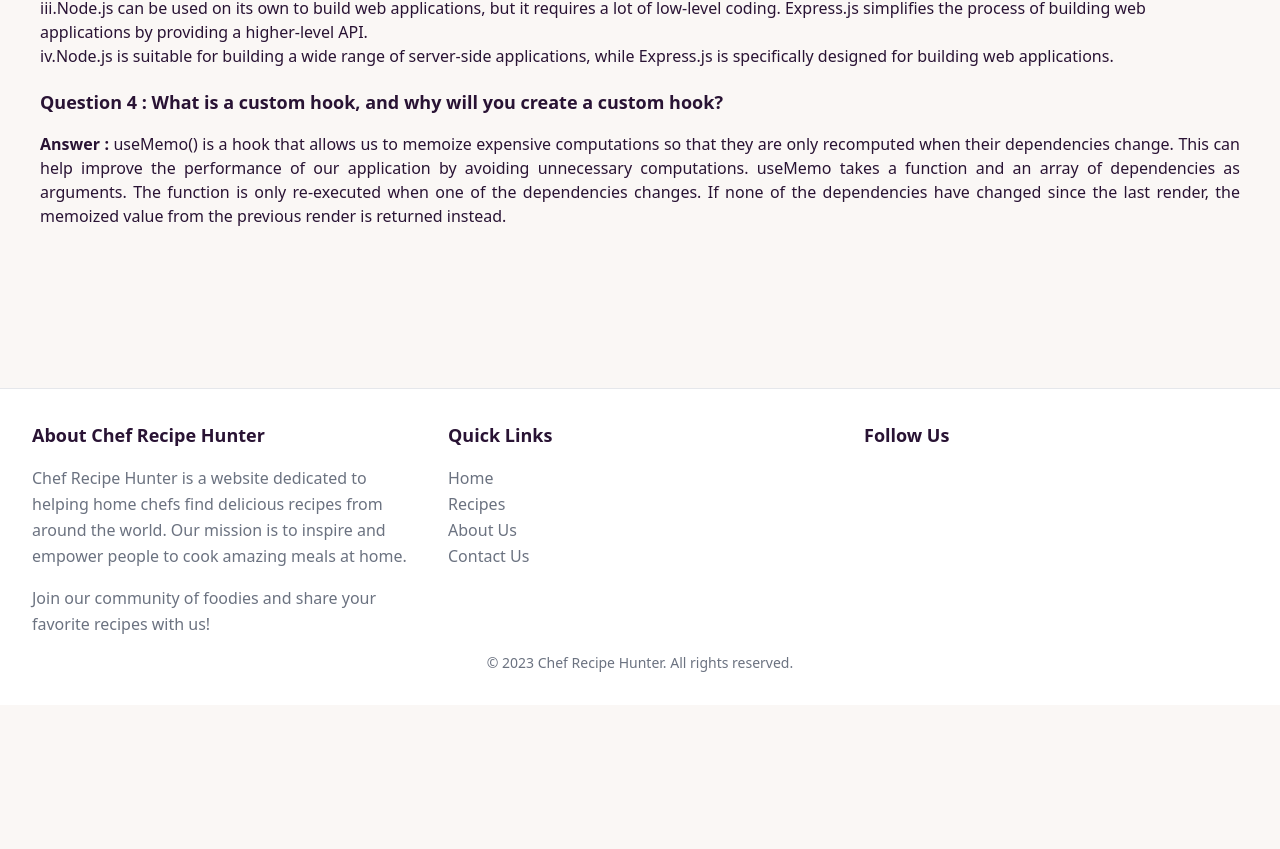
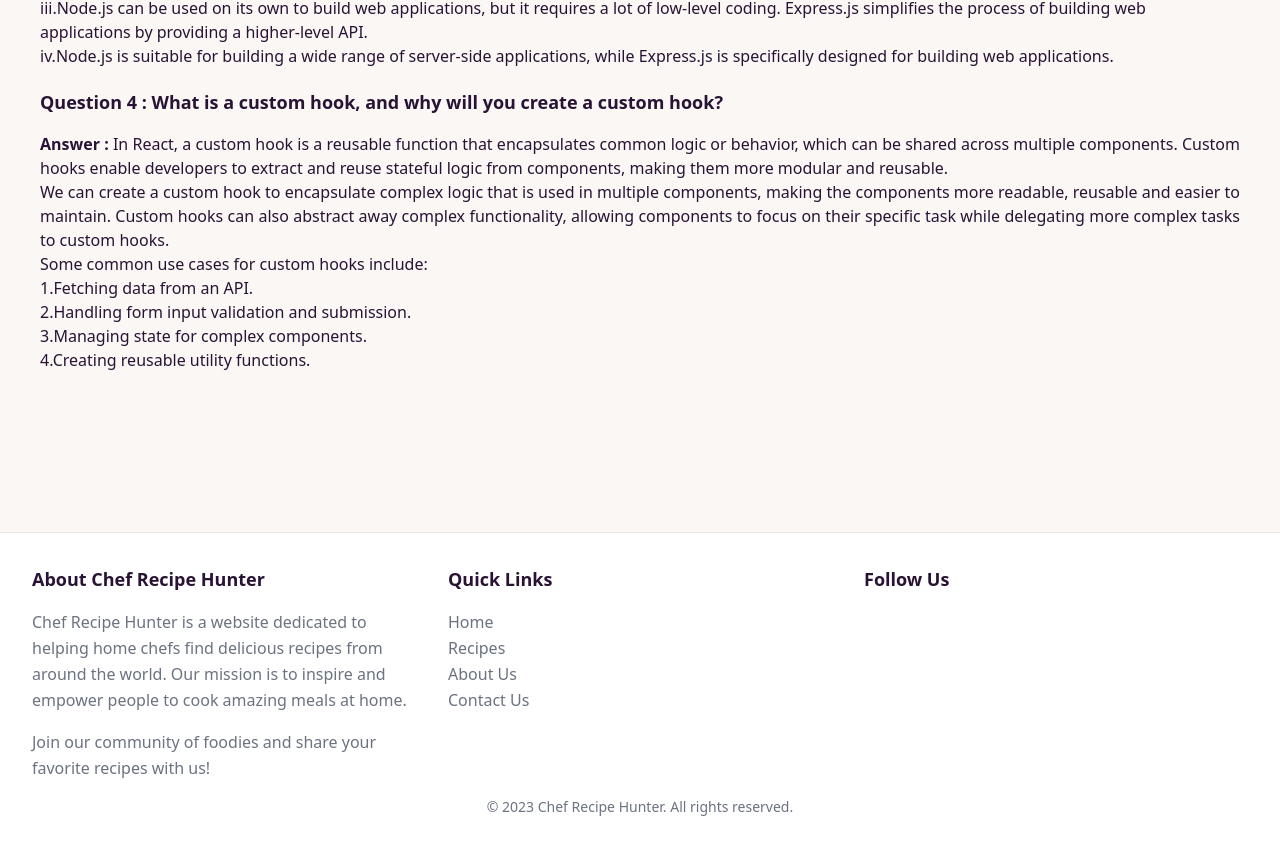
Before and after one commit to shuvakarmakar/chef-recipe-hunter-client-side, a React (Vite) app: page /blog in a window 1280 px wide. Shown: the part 832-1681 px from the top of the page. Before the commit the page ends 1537 px from the top, so only its background shows below. Built offline with nearby package versions, Linux system fonts and the light colour scheme.

Commit message:
Blog Page Question Answer Complete

```diff
--- a/src/pages/Blogs/Blog.jsx
+++ b/src/pages/Blogs/Blog.jsx
@@ -33,9 +33,19 @@ Props validation is a tool that will help the developers to avoid future bugs an
                     iv.Node.js is suitable for building a wide range of server-side applications, while Express.js is specifically designed for building web applications.</p>
 
                 <p className='text-lg font-bold mt-5'>Question 4 : What is a custom hook, and why will you create a custom hook?</p>
-                <p className='text-justify mt-4'><span className='font-bold'>Answer : </span>useMemo() is a hook that allows us to memoize expensive computations so that they are only recomputed when their dependencies change. This can help improve the performance of our application by avoiding unnecessary computations.
-
-                    useMemo takes a function and an array of dependencies as arguments. The function is only re-executed when one of the dependencies changes. If none of the dependencies have changed since the last render, the memoized value from the previous render is returned instead.</p>
+                <p className='text-justify mt-4'><span className='font-bold'>Answer : </span>In React, a custom hook is a reusable function that encapsulates common logic or behavior, which can be shared across multiple components. Custom hooks enable developers to extract and reuse stateful logic from components, making them more modular and reusable.
+                    <br />
+                    We can create a custom hook to encapsulate complex logic that is used in multiple components, making the components more readable, reusable and easier to maintain. Custom hooks can also abstract away complex functionality, allowing components to focus on their specific task while delegating more complex tasks to custom hooks.
+                    <br />
+                    Some common use cases for custom hooks include:
+                    <br />
+                    1.Fetching data from an API.
+                    <br />
+                    2.Handling form input validation and submission.
+                    <br />
+                    3.Managing state for complex components.
+                    <br />
+                    4.Creating reusable utility functions.</p>
                 <br />
             </div>
         </div>
```
Lines whose indentation alone changed are shown as unchanged.
